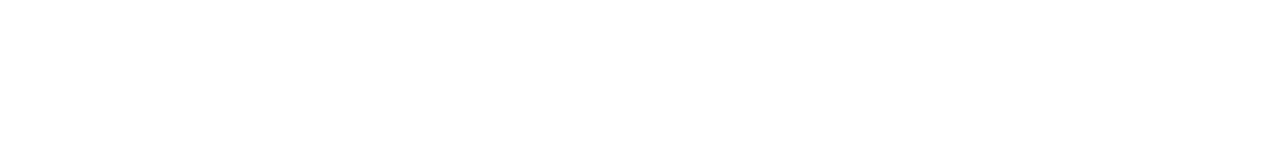
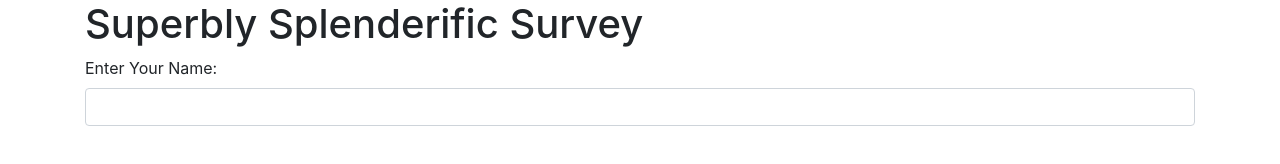
Before and after one commit to CalebCoughenour/survey, a plain HTML site: page index.html in a window 1280 px wide. Drawn offline with Linux system fonts and the light colour scheme.

Commit message:
add a form under the header.
co-authored-by: Evgeniya Meshuris <em@theemm.com>

```diff
--- a/index.html
+++ b/index.html
@@ -9,6 +9,13 @@
 </head>
 <body>
   <div class="container">
+    <h1>Superbly Splenderific Survey</h1>
+    <form id="formOne">
+      <label for="usersName">Enter Your Name:</label>
+      <input id="usersName" class="form-control" type="text">
+    </form>
+
+
 
   </div>
 </body>
```
